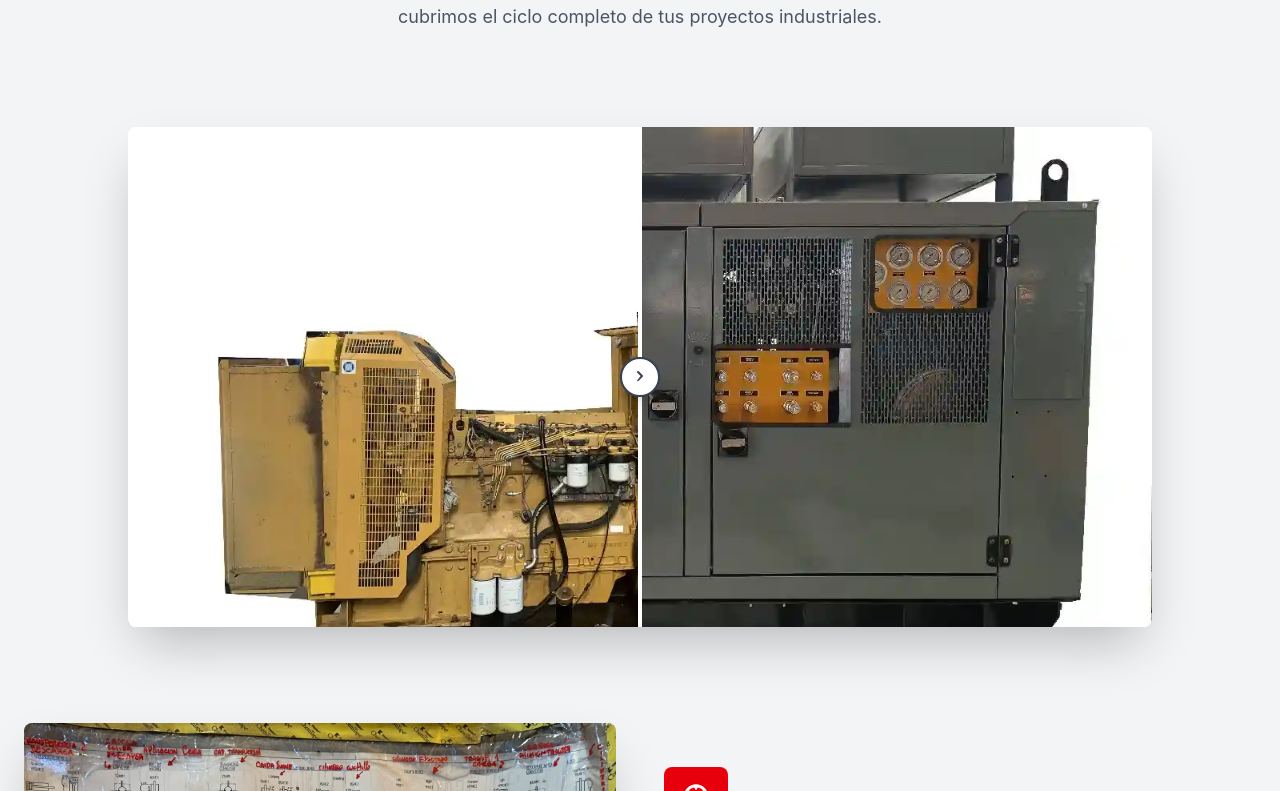
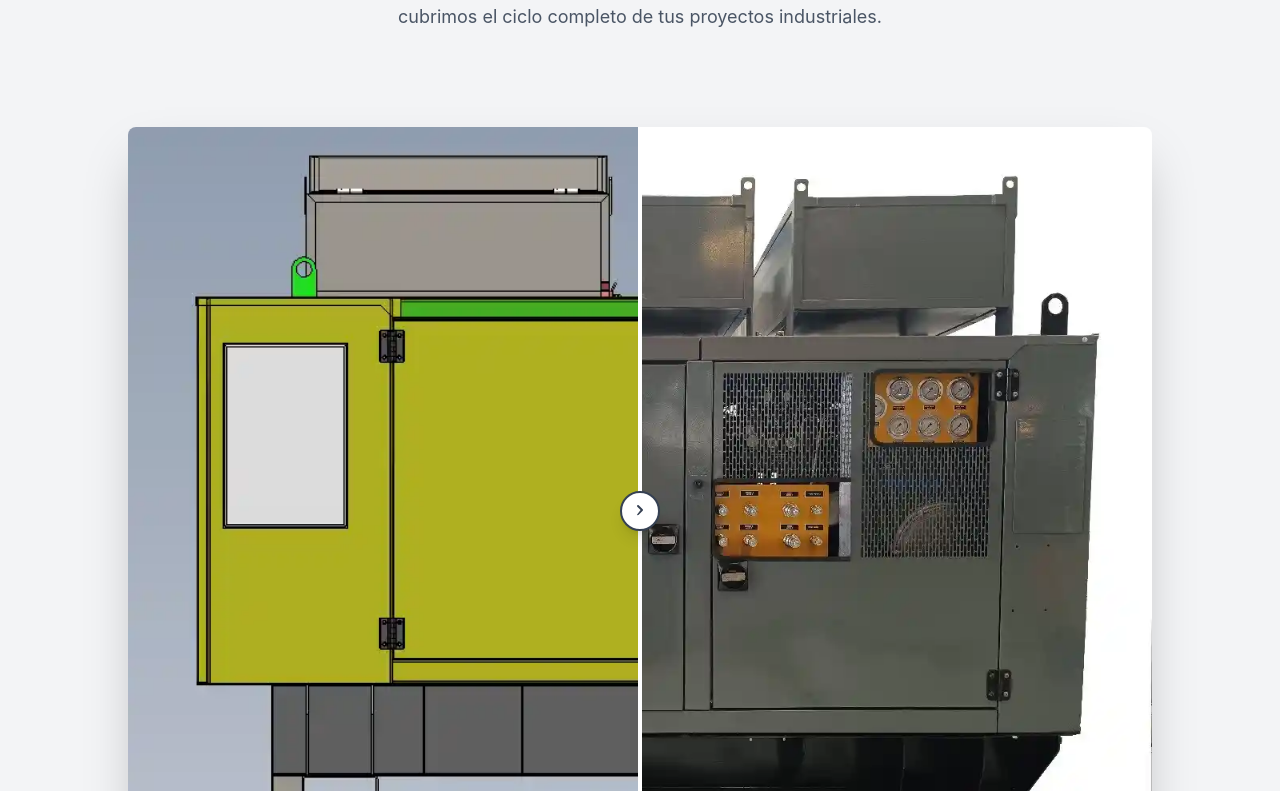
Before and after one commit to JaviCDevops/PuntoIntegra, a Next.js app: page / in a window 1280 px wide. Shown: the part 1049-1840 px from the top of the page. Built offline with nearby package versions, Linux system fonts and the light colour scheme; a web font is replaced by a local one.

Commit message:
imagenes

```diff
--- a/app/page.js
+++ b/app/page.js
@@ -89,8 +89,7 @@ const IconPLC = () => (
   </svg>
 );
 
-// --- COMPONENTE DE COMPARACIÓN DE IMÁGENES (ANTES/DESPUÉS) ---
-const ImageSlider = ({ beforeSrc, afterSrc, labelBefore, labelAfter }) => {
+const ImageSlider = ({ beforeSrc, afterSrc, labelBefore, labelAfter, cacheBuster }) => {
   const [sliderPosition, setSliderPosition] = useState(50);
   const [isDragging, setIsDragging] = useState(false);
   const sliderRef = useRef(null);
@@ -134,19 +133,40 @@ const ImageSlider = ({ beforeSrc, afterSrc, labelBefore, labelAfter }) => {
     };
   }, [isDragging, handleDrag, endDrag]);
 
+  const beforeSrcFinal = cacheBuster ? beforeSrc + cacheBuster : beforeSrc;
+  const afterSrcFinal = cacheBuster ? afterSrc + cacheBuster : afterSrc;
+
   return (
-    <div className="relative w-full overflow-hidden shadow-2xl rounded-lg cursor-pointer my-8 select-none" ref={sliderRef}
-      style={{ aspectRatio: '16/9', maxHeight: '500px' }}
+    <div className="relative w-full overflow-hidden shadow-2xl rounded-lg cursor-pointer my-8 select-none"
+      ref={sliderRef}
+      // --- CAMBIO: Eliminado aspectRatio y maxHeight. Dejamos que la imagen defina la altura ---
       onMouseDown={startDrag}
       onTouchStart={startDrag}
     >
-      {/* Imagen "Antes" (La que se recorta) */}
-      <img src={beforeSrc} alt={labelBefore} className="absolute inset-0 w-full h-full object-cover pointer-events-none" />
+      {/* Imagen "Antes" (AHORA ES RELATIVA PARA DEFINIR ALTURA) */}
+      <img
+        src={beforeSrcFinal}
+        alt={labelBefore}
+        className="block w-full h-auto pointer-events-none" // 'block' y 'h-auto' permiten tamaño natural
+        draggable="false"
+      />
 
-      {/* Imagen "Después" (La que se superpone) */}
-      <img src={afterSrc} alt={labelAfter} className="absolute inset-0 w-full h-full object-cover pointer-events-none"
+      {/* Imagen "Después" (ABSOLUTA SUPERPUESTA) */}
+      <img
+        src={afterSrcFinal}
+        alt={labelAfter}
+        className="absolute inset-0 w-full h-full object-cover pointer-events-none"
+        draggable="false"
         style={{ clipPath: `inset(0 ${100 - sliderPosition}% 0 0)` }}
       />
+
+      {/* Etiquetas (Opcionales, se muestran si se pasan como props) */}
+      {labelBefore && (
+        <span className="absolute top-4 left-4 bg-black/60 text-white px-3 py-1 text-sm rounded-lg z-10">{labelBefore}</span>
+      )}
+      {labelAfter && (
+        <span className="absolute bottom-4 right-4 bg-black/60 text-white px-3 py-1 text-sm rounded-lg z-10">{labelAfter}</span>
+      )}
 
       {/* Divisor/Handle (Barra de arrastre) */}
       <div className="absolute top-0 bottom-0 w-1 bg-white cursor-ew-resize z-20"
@@ -164,7 +184,7 @@ const ImageSlider = ({ beforeSrc, afterSrc, labelBefore, labelAfter }) => {
 };
 
 
-// --- COMPONENTE DE SECCIÓN DE COMPARACIÓN DE INGENIERÍA ---
+
 const EngineeringComparison = ({ cacheBuster }) => {
   return (
     <section className="py-12 md:py-16 " id="ingenieria-comparacion">
@@ -181,7 +201,6 @@ const EngineeringComparison = ({ cacheBuster }) => {
   );
 };
 
-// --- COMPONENTE "TIMELINE" ---
 const ValorTimeline = () => {
   const steps = [
     {
@@ -222,14 +241,11 @@ const ValorTimeline = () => {
   ];
 
   return (
-    // Contenedor principal del timeline
     <div className="flex flex-col md:flex-row justify-center items-center md:items-start md:space-x-4">
       {steps.map((step, index) => (
         <React.Fragment key={index}>
-          {/* Contenedor de CADA paso */}
           <div className="flex flex-col items-center text-center max-w-[200px]">
 
-            {/* Círculo del Icono */}
             <div
               className={`
                 w-32 h-32 rounded-full flex items-center justify-center mb-4
@@ -244,7 +260,6 @@ const ValorTimeline = () => {
                   w-16 h-16
                   ${step.isHighlighted ? 'filter brightness-0 invert' : ''}
                 `}
-                // Si el ícono es destacado (fondo azul), lo invertimos (lo hacemos blanco)
               />
             </div>
 
@@ -253,7 +268,6 @@ const ValorTimeline = () => {
             <p className="text-gray-600 mt-2 text-sm">{step.text}</p>
           </div>
 
-          {/* Flecha de conexión (solo en escritorio) */}
           {index < steps.length - 1 && (
             <div className="hidden md:flex items-center pt-16">
               <svg className={`w-12 h-12 ${steps[index + 1].color}`} fill="currentColor" viewBox="0 0 20 20" xmlns="http://www.w3.org/2000/svg">
@@ -262,7 +276,6 @@ const ValorTimeline = () => {
             </div>
           )}
 
-          {/* Espaciador vertical (solo en móvil) */}
           {index < steps.length - 1 && (
             <div className="md:hidden h-12 w-px bg-gray-300 my-4"></div>
           )}
@@ -272,7 +285,6 @@ const ValorTimeline = () => {
   );
 };
 
-// --- NUEVO COMPONENTE: TARJETA DE SERVICIO CON CARRUSEL ---
 function ServiceCard({ service, onSelect, cacheBuster }) {
   const [currentImageIndex, setCurrentImageIndex] = useState(0);
 
@@ -292,7 +304,6 @@ function ServiceCard({ service, onSelect, cacheBuster }) {
 
   return (
     <div className="bg-white rounded-lg shadow-lg overflow-hidden flex flex-col transition-all duration-300 hover:shadow-2xl hover:-translate-y-1 relative group">
-      {/* Área de la imagen con carrusel */}
       <div className="relative w-full h-48 bg-gray-200">
          <img
             src={currentSrc}
@@ -301,7 +312,6 @@ function ServiceCard({ service, onSelect, cacheBuster }) {
             onError={(e) => { e.target.src = 'https://placehold.co/600x400/e0e7ff/312e81?text=Servicio'; }}
          />
 
-         {/* Flechas de navegación (solo si hay más de 1 imagen) */}
          {service.images.length > 1 && (
            <>
              <button
@@ -319,7 +329,6 @@ function ServiceCard({ service, onSelect, cacheBuster }) {
                <svg className="w-6 h-6" fill="none" stroke="currentColor" viewBox="0 0 24 24"><path strokeLinecap="round" strokeLinejoin="round" strokeWidth={2} d="M9 5l7 7-7 7" /></svg>
              </button>
 
-             {/* Indicadores (puntos) */}
              <div className="absolute bottom-2 left-1/2 -translate-x-1/2 flex space-x-1">
                 {service.images.map((_, idx) => (
                   <div key={idx} className={`w-2 h-2 rounded-full ${idx === currentImageIndex ? 'bg-white' : 'bg-white/50'}`} />
@@ -344,7 +353,6 @@ function ServiceCard({ service, onSelect, cacheBuster }) {
   );
 }
 
-// --- NUEVO: COMPONENTE MODAL PARA SERVICIOS ---
 function ServiceModal({ service, onClose, cacheBuster }) {
   const [currentImageIndex, setCurrentImageIndex] = useState(0);
 
@@ -373,7 +381,6 @@ function ServiceModal({ service, onClose, cacheBuster }) {
       >
 
         <div className="grid grid-cols-1 md:grid-cols-2">
-          {/* Columna de Imagen en el Modal (con carrusel) */}
           <div className="w-full h-64 md:h-full min-h-[300px] relative bg-gray-100">
             <img
               src={currentSrc}
@@ -382,7 +389,6 @@ function ServiceModal({ service, onClose, cacheBuster }) {
               onError={(e) => { e.target.src = 'https://placehold.co/600x400/e0e7ff/312e81?text=Servicio'; }}
             />
 
-            {/* Flechas de navegación en el modal */}
             {service.images.length > 1 && (
                <>
                  <button
@@ -397,7 +403,6 @@ function ServiceModal({ service, onClose, cacheBuster }) {
                  >
                    <svg className="w-6 h-6" fill="none" stroke="currentColor" viewBox="0 0 24 24"><path strokeLinecap="round" strokeLinejoin="round" strokeWidth={2} d="M9 5l7 7-7 7" /></svg>
                  </button>
-                 {/* Indicadores */}
                  <div className="absolute bottom-4 left-1/2 -translate-x-1/2 flex space-x-2">
                     {service.images.map((_, idx) => (
                       <div key={idx} className={`w-2 h-2 rounded-full ${idx === currentImageIndex ? 'bg-white' : 'bg-white/50'}`} />
```
Also changed, not shown: public/images/comparacion/plano-antiguo.webp, public/images/comparacion/plano-nuevo.webp.
